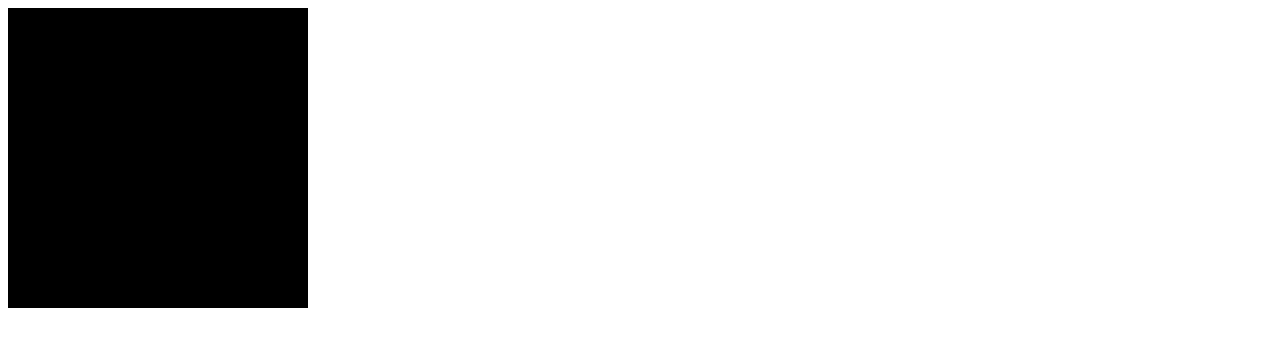
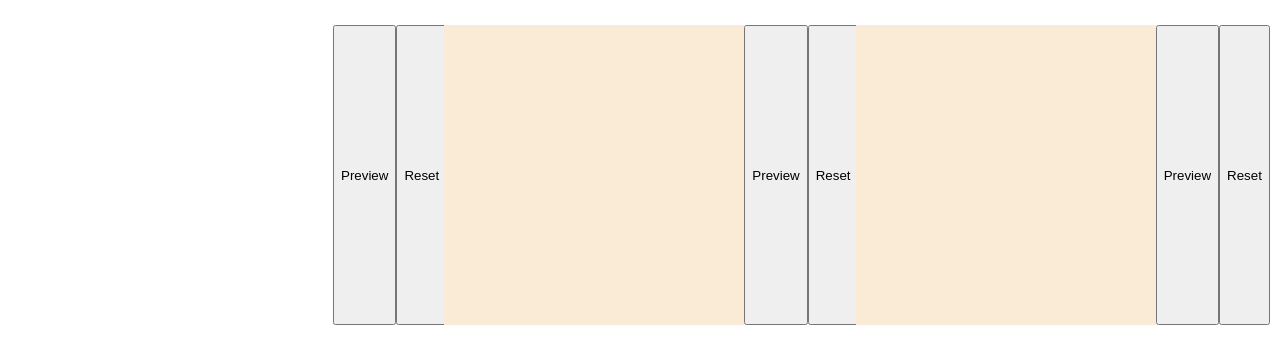
Before and after one commit to grigorevpv/canvas-playground, a website built with Parcel: page src/index.html in a window 1280 px wide. Built offline with nearby package versions, Linux system fonts and the light colour scheme.

Commit message:
Add dynamic modules

```diff
--- a/package.json
+++ b/package.json
@@ -4,9 +4,12 @@
   "scripts": {
     "start": "yarn run build && yarn run dev",
     "dev": "parcel",
-    "build": "parcel build src/index.ts"
+    "build": "echo 'start'"
   },
   "devDependencies": {
+    "@typescript-eslint/eslint-plugin": "^5.13.0",
+    "@typescript-eslint/parser": "^5.13.0",
+    "eslint": "^8.10.0",
     "parcel": "latest"
   }
 }
--- /dev/null
+++ b/src/constants.ts
@@ -0,0 +1,5 @@
+export const dragonId = "dragonId" as const;
+
+export const canvasIdsArr = [dragonId] as const;
+
+export type canvasIdsArrType = typeof canvasIdsArr[number];
--- a/src/index.ts
+++ b/src/examples/dragon.ts
@@ -1,45 +1,56 @@
-import { randomRgbColor } from "./utils/color";
+import { randomRgbColor } from "../utils/color";
 
 let infiniteFillRectStarted = false;
+let mouseMoveCbFn = null;
 
-function draw(): void {
-  const canvas = document.getElementById("rect") as HTMLCanvasElement;
+export function stopDraw() {
+    if (mouseMoveCbFn) {
+        document.removeEventListener("mousemove", mouseMoveCbFn);
+        mouseMoveCbFn = null;
+    }
+
+    infiniteFillRectStarted = false;
+}
+
+export function draw(id: string) {
+  const canvas = document.getElementById(id) as HTMLCanvasElement;
   const ctx = canvas.getContext("2d");
 
   fillRect(ctx, "rgba(0,0,0)");
   const movePointCb = movePoint(ctx);
-
-  document.addEventListener("mousemove", (e) => {
+  mouseMoveCbFn = (e: MouseEvent) => {
     requestAnimationFrame(() => {
       if (!infiniteFillRectStarted) {
+        infiniteFillRectStarted = true;
         infiniteFillRect(ctx);
       }
 
       movePointCb(e);
     });
-  });
+  };
+
+  document.addEventListener("mousemove", mouseMoveCbFn);
 }
 
-function infiniteFillRect(ctx) {
-  infiniteFillRectStarted = true
+function infiniteFillRect(ctx: CanvasRenderingContext2D) {
   fillRect(ctx, "rgba(0,0,0, 0.05)");
   requestAnimationFrame(() => infiniteFillRect(ctx));
 }
 
-function fillRect(ctx: CanvasRenderingContext2D, color: string): void {
+function fillRect(ctx: CanvasRenderingContext2D, color: string) {
   const {width, height } = ctx.canvas.getBoundingClientRect();
 
   ctx.fillStyle = color;
   ctx.fillRect(0, 0, width, height);
 }
 
-function movePoint(ctx: CanvasRenderingContext2D) {
+function movePoint(ctx) {
   const { x, y, width, height } = ctx.canvas.getBoundingClientRect();
-  let prevPosition = {
+  const prevPosition = {
     x: width / 2,
     y: height / 2,
   }
-  return (e: MouseEvent) => {
+  return (e) => {
     const [mx, my] = [e.clientX, e.clientY];
 
     if (mx >= x + width || mx <= x || my >= y + height || mx <= y) {
@@ -56,5 +67,3 @@ function movePoint(ctx: CanvasRenderingContext2D) {
     ctx.fill();
   }
 }
-
-draw();
--- a/src/index.html
+++ b/src/index.html
@@ -5,11 +5,28 @@
   <meta charset="utf-8" />
   <title>Canvas playground</title>
   <link rel="stylesheet" href="styles.css" />
+  <script type="module" src="./scripts/preview.ts"></script>
 </head>
 
 <body>
-  <canvas id="rect" width="300px" height="300px"></canvas>
-  <script type="module" src="./index.ts"></script>
+  <div class="page-content">
+    <div class="page-content_item">
+      <canvas id="dragonId" width="300px" height="300px"></canvas>
+      <button onclick="window.onPreviewClick(this)">Preview</button>
+      <button onclick="window.onPreviewClick(this)">Reset</button>
+    </div>
+    <div class="page-content_item">
+      <canvas width="300px" height="300px" style="background: antiquewhite;"></canvas>
+      <button onclick="window.onPreviewClick(this)">Preview</button>
+      <button onclick="window.onPreviewClick(this)">Reset</button>
+    </div>
+    <div class="page-content_item">
+      <canvas width="300px" height="300px" style="background: antiquewhite;"></canvas>
+      <button onclick="window.onPreviewClick(this)">Preview</button>
+      <button onclick="window.onPreviewClick(this)">Reset</button>
+    </div>
+  </div>
+  <!-- <script type="module" src="./index.js"></script> -->
 </body>
 
 </html>
--- /dev/null
+++ b/src/scripts/loader.ts
@@ -0,0 +1,10 @@
+import { dragonId, canvasIdsArr } from "../constants";
+
+const examples = {
+    [dragonId]: () => import("../examples/dragon"),
+}
+
+export function drawCanvasItem(canvasId: typeof canvasIdsArr[number]) {
+    examples[canvasId]()
+        .then(({ draw }) => draw(canvasId));
+}
--- /dev/null
+++ b/src/scripts/preview.ts
@@ -0,0 +1,25 @@
+import { canvasIdsArr, canvasIdsArrType } from "../constants";
+import { drawCanvasItem } from "./loader"
+
+function onPreviewClick(canvasElement: HTMLElement) {
+    try {
+        const parent = canvasElement.parentElement;
+        const canvasId = parent.getElementsByTagName("canvas")[0].id as canvasIdsArrType;
+
+        if (canvasIdsArr.includes(canvasId)) {
+            drawCanvasItem(canvasId);
+        } else {
+            throw Error("Unknown canvas id");
+        }
+    } catch(err) {
+        console.error(err);
+    }
+}
+
+window.onPreviewClick = onPreviewClick;
+
+declare global {
+    interface Window {
+        onPreviewClick: (el: HTMLElement) => void;
+    }
+}
--- a/src/styles.css
+++ b/src/styles.css
@@ -0,0 +1,12 @@
+.page-content {
+    height: 100%;
+    margin: 25px;
+    display: grid;
+    grid-gap: 20px;
+    grid-auto-rows: 300px;
+    grid-template-columns: repeat(auto-fill, minmax(300px, 1fr));
+}
+
+.page-content_item {
+    display: flex;
+}
```
Also changed, not shown: .eslintrc.json (added), 1 other file.
